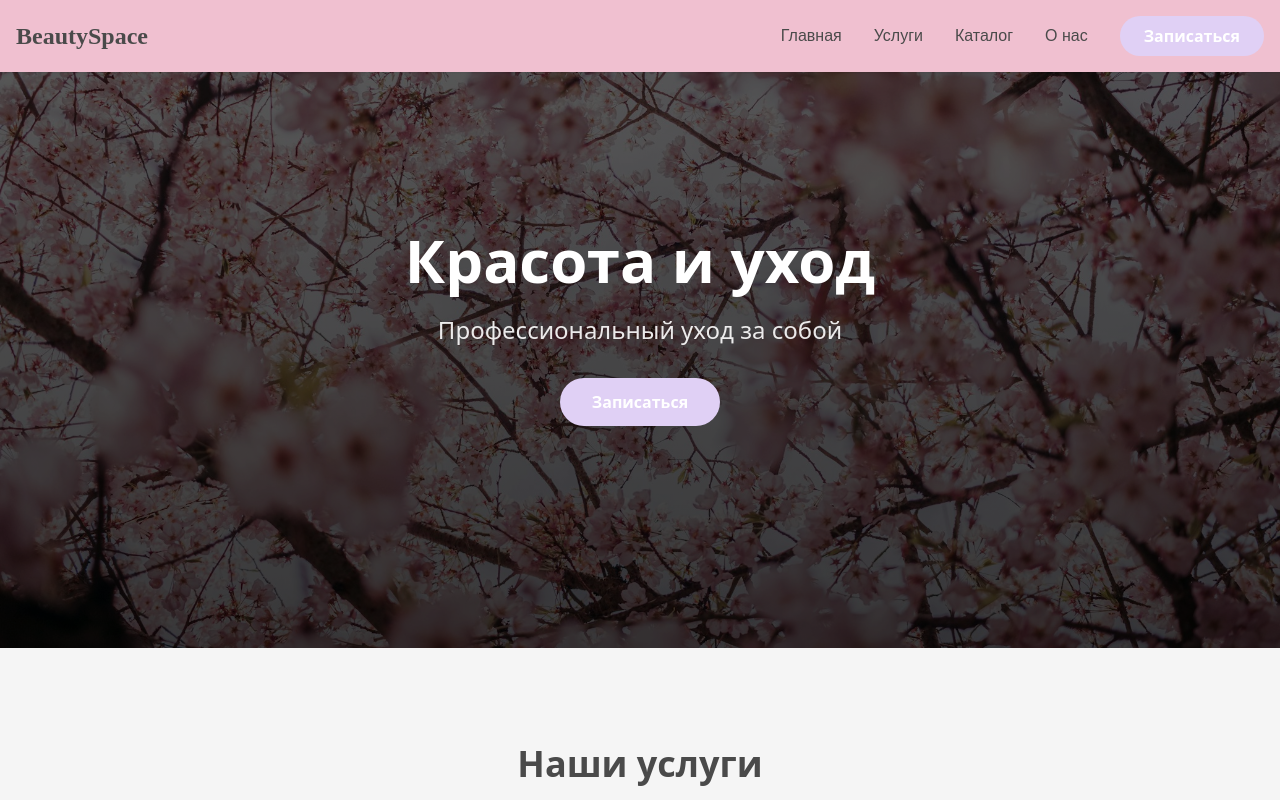
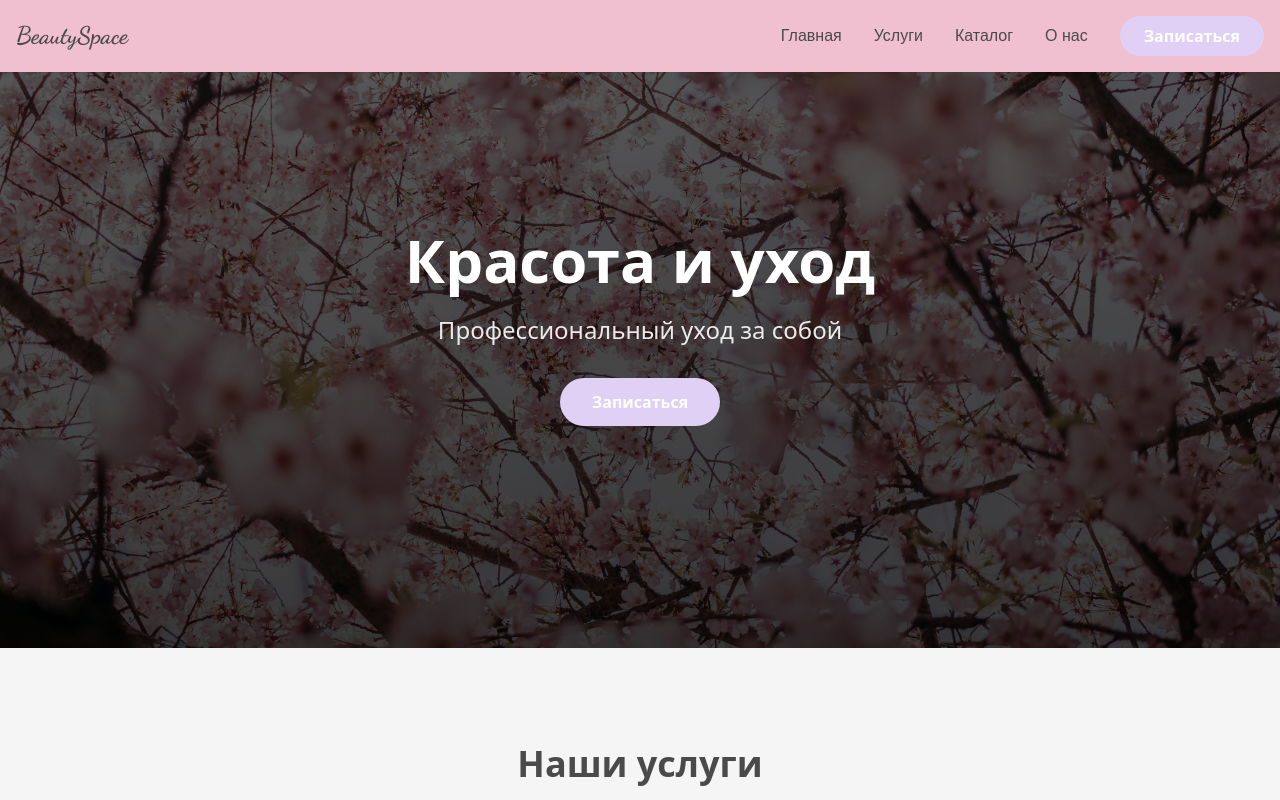
Before and after one commit to flytrel-hub/beauty-space, a React (Create React App) app: page / in a window 1280 px wide. Shown: the top 800 px of the page. Built offline with nearby package versions, Linux system fonts and the light colour scheme.

Commit message:
fix fonts

```diff
--- a/src/core/App.js
+++ b/src/core/App.js
@@ -1,4 +1,3 @@
-import React from 'react';
 import { Routes, Route } from 'react-router-dom';
 import Layout from '../components/Layout/Layout';
 
--- /dev/null
+++ b/src/styles/fonts.scss
@@ -0,0 +1 @@
+@import url('https://fonts.googleapis.com/css2?family=Caveat:wght@400..700&family=Dancing+Script:wght@400..700&display=swap');
--- a/src/styles/globals.scss
+++ b/src/styles/globals.scss
@@ -1,5 +1,6 @@
 @import './variables.scss';
 @import './mixins.scss';
+@import './fonts.scss';
 
 * {
   margin: 0;
```
